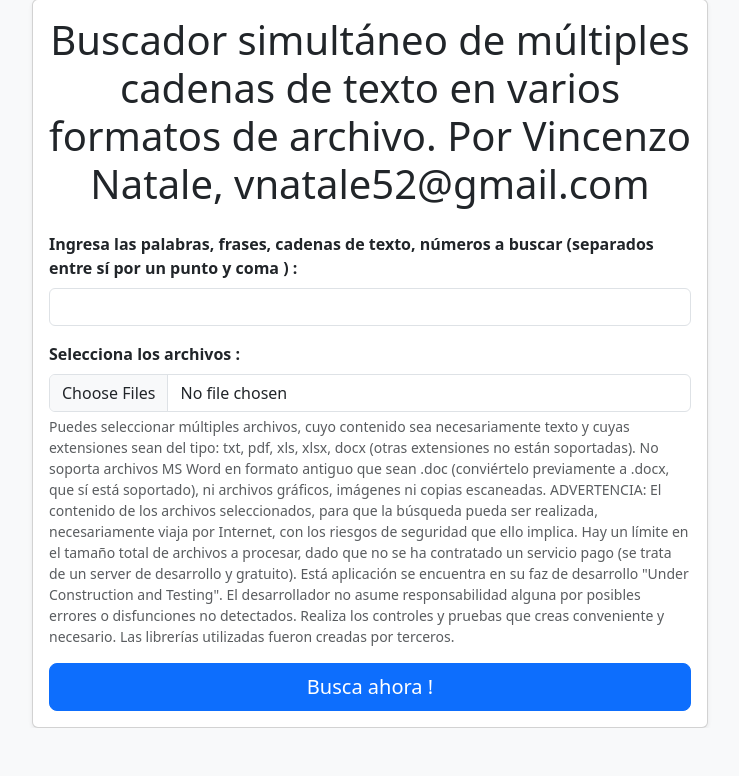
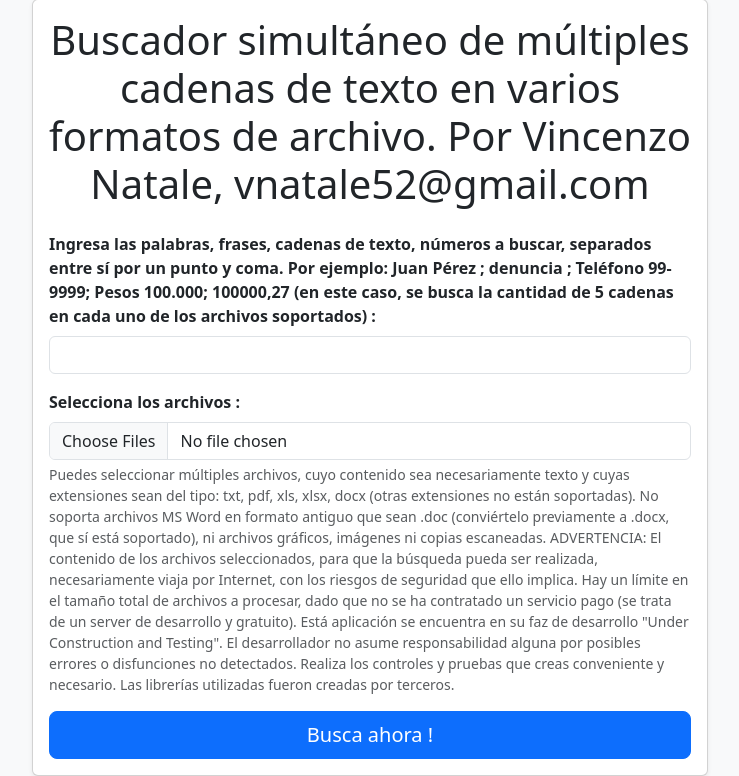
Before and after one commit to vnatale52/Find_Strings_in_Files, a Flask app: page / in a window 1280 px wide. Shown: the part 135-911 px from the top of the page, without its empty margins (270-1009 px from the left). Before the commit the page ends 863 px from the top, so only its background shows below. Run offline with Flask 3, Linux system fonts and the light colour scheme.

Commit message:
Update index.html

```diff
--- a/templates/index.html
+++ b/templates/index.html
@@ -33,7 +33,7 @@
 
                 <form action="/buscar" method="post" enctype="multipart/form-data">
                     <div class="mb-3">
-                        <label for="search_strings" class="form-label"><strong>Ingresa las palabras, frases, cadenas de texto, números a buscar (separados entre sí por un punto y coma ) : </strong></label>
+                        <label for="search_strings" class="form-label"><strong>Ingresa las palabras, frases, cadenas de texto, números a buscar, separados entre sí por un punto y coma. Por ejemplo:   Juan Pérez ;  denuncia ; Teléfono 99-9999;  Pesos 100.000;  100000,27  (en este caso, se busca la cantidad de 5 cadenas en cada uno de los archivos soportados) : </strong></label>
                         <input type="text" class="form-control" id="search_strings" name="search_strings" required>
                     </div>
                     <div class="mb-3">
```
